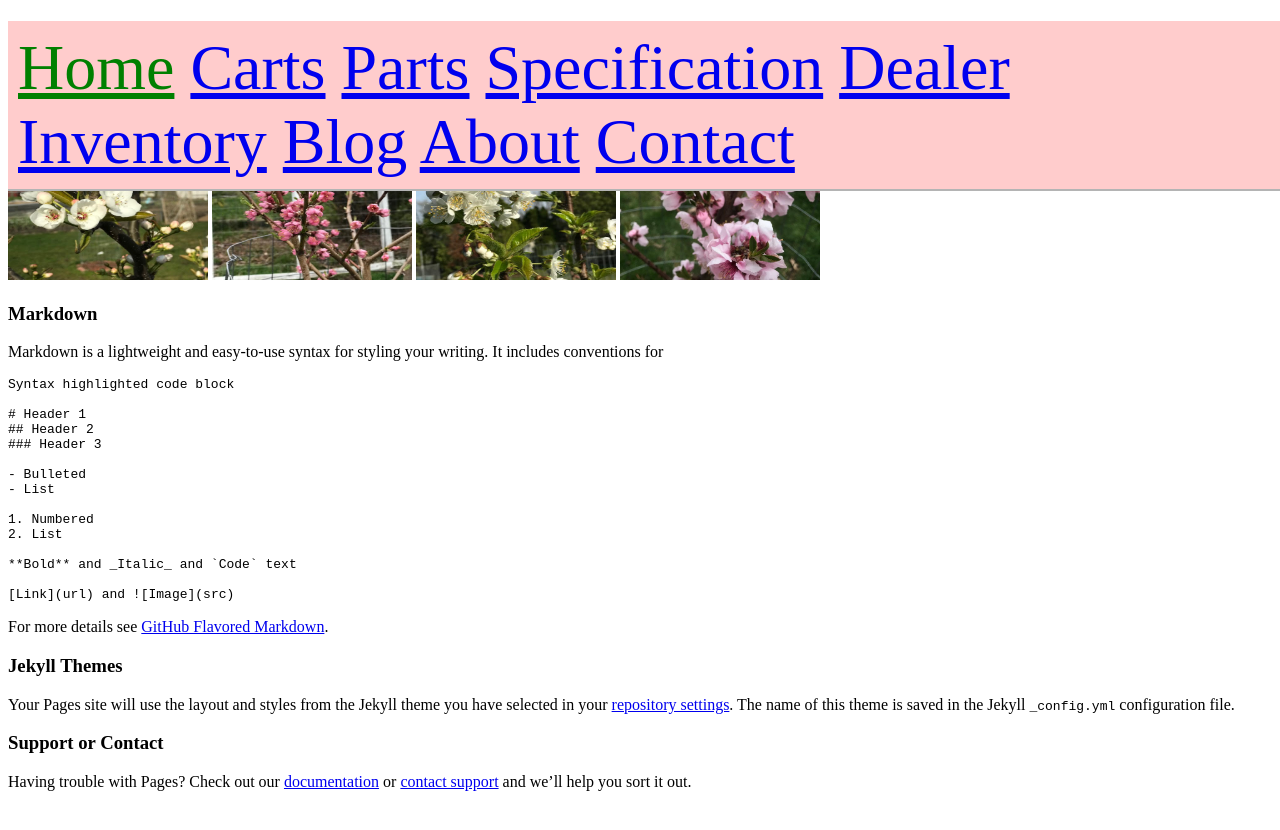
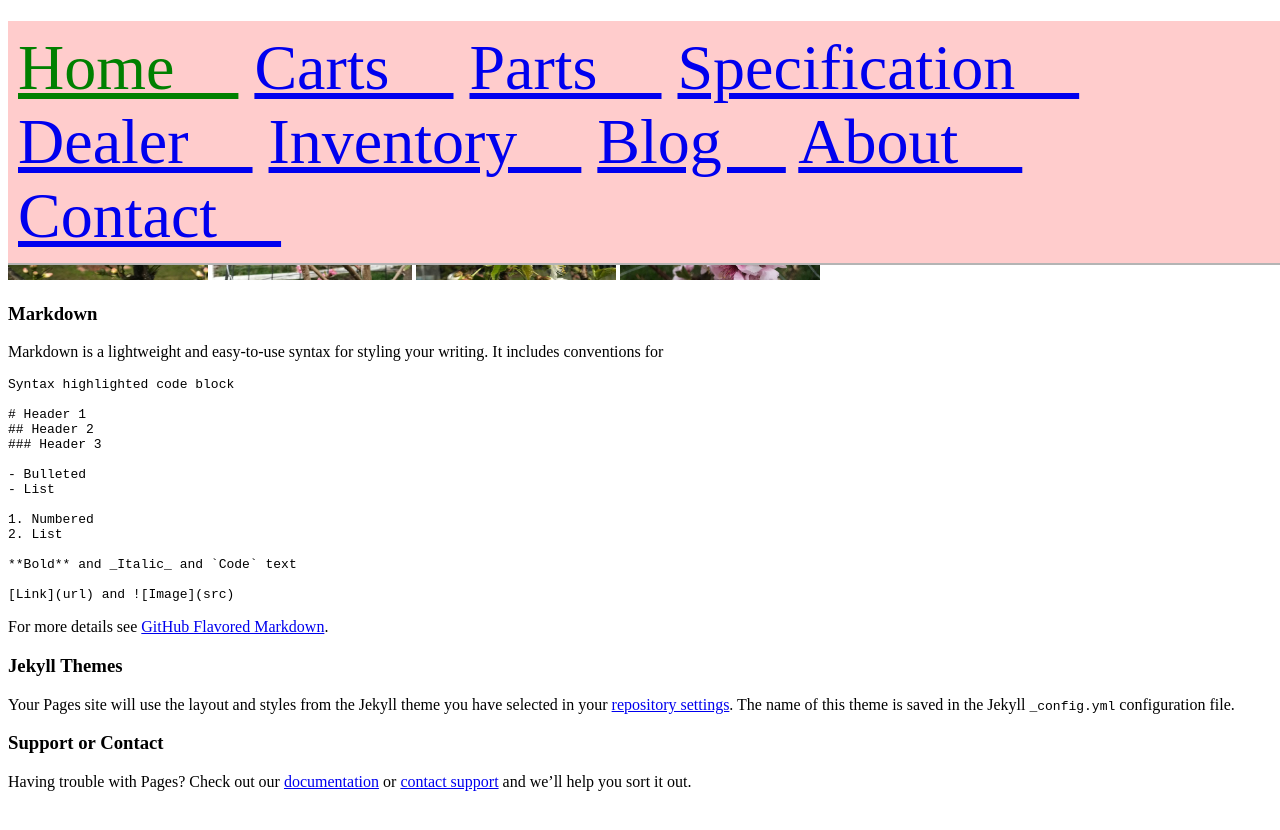
Before and after one commit to fianatec/fianatec.github.io, a Jekyll site: the page built from index.md, in a window 1280 px wide. Shown: the top 830 px of the page. Built offline with Jekyll 4.4.1, drawn with Linux system fonts in a browser that asks for light colours.

Commit message:
Update navigation.html

```diff
--- a/_includes/navigation.html
+++ b/_includes/navigation.html
@@ -1,7 +1,7 @@
 <nav>
     <div class="nav">
 	{% for item in site.data.navigation %}
-		<a href="{{ item.link }}" {% if page.url == item.link %}class="current"{% endif %}>{{ item.name }}</a>
+		<a href="{{ item.link }}" {% if page.url == item.link %}class="current"{% endif %}>{{ item.name }}&nbsp;&nbsp;&nbsp;&nbsp;</a>
 	{% endfor %}
     </div>
 </nav>
```
